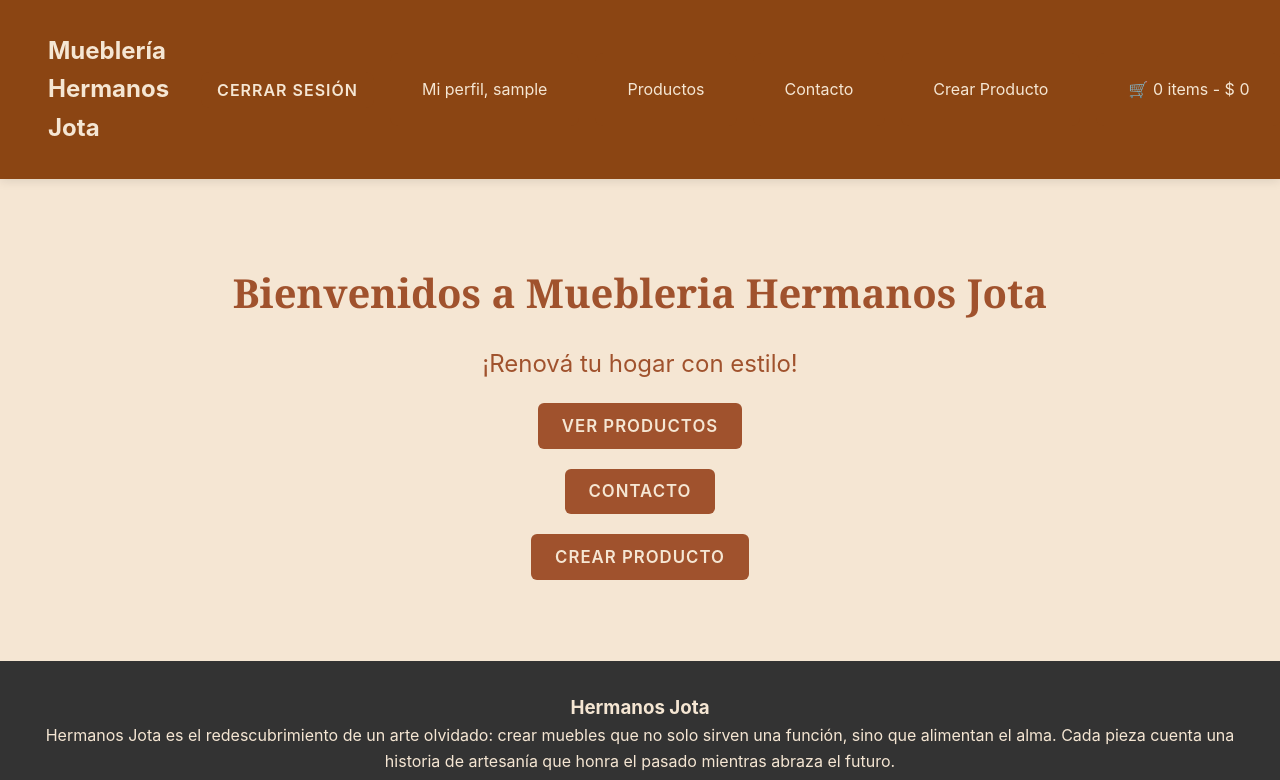
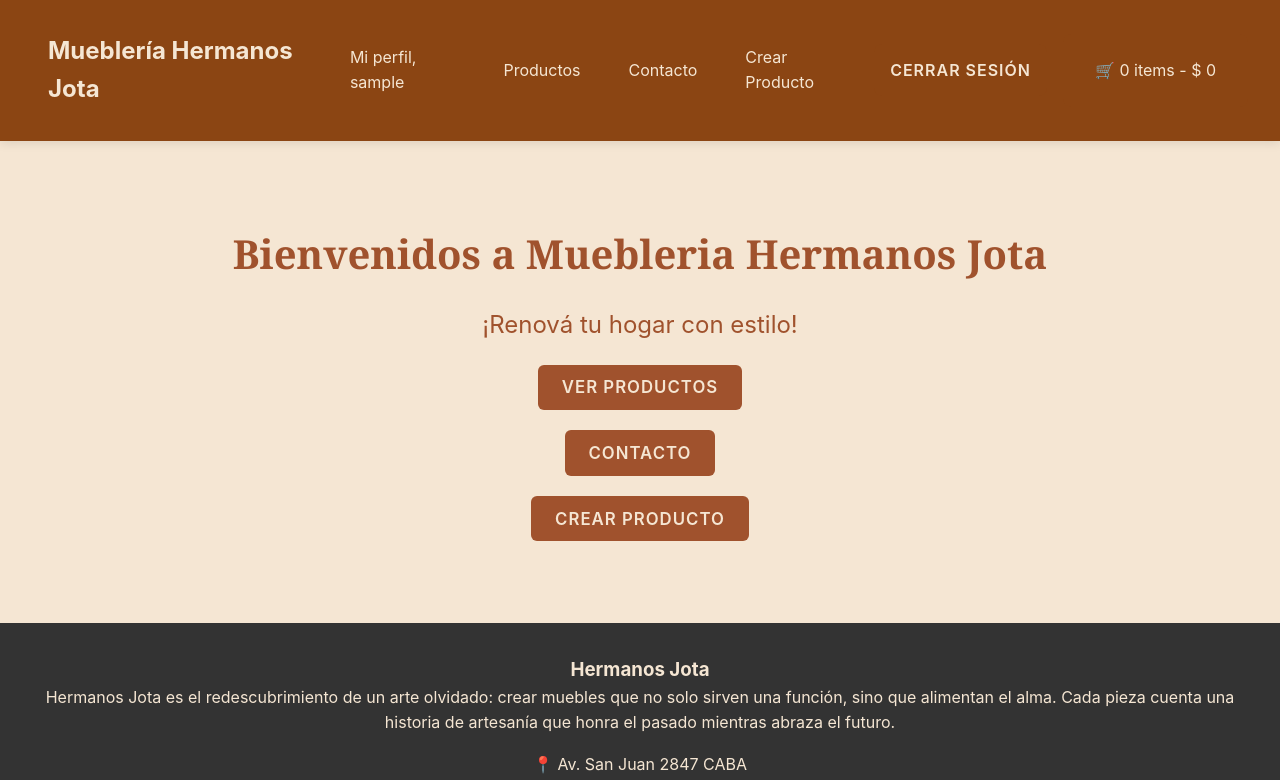
Before and after one commit to 00nic/Muebleria-Hermanos-Jota, a React (Create React App) app in the folder client/: page / in a window 1280 px wide. Shown: the top 780 px of the page. Built offline with nearby package versions, Linux system fonts and the light colour scheme; sample sign-in values are in the browser's storage.

Commit message:
refactor: consolidating links styles

```diff
--- a/client/src/components/NavBar.js
+++ b/client/src/components/NavBar.js
@@ -27,34 +27,25 @@ const Navbar = () => {
             <Link to="/" className="nav-title nav-link">
                 Mueblería Hermanos Jota
             </Link>
-            <Button
-                onClick={logout}
-                nameClass="nav-cart nav-link"
-                title="Cerrar sesión"
-            />
-            <div className="nav-cart">
             <Link to="/perfil" className="nav-link nav-username">
                 Mi perfil, {user.username}
             </Link>
-            </div>
-
-            <div className="nav-cart">
             <Link className="nav-link" to="/productos">
                 Productos
             </Link>
-            </div>
-            <div className="nav-cart">
             <Link className="nav-link" to="/contacto">
                 Contacto
             </Link>
-            </div>
             {user.role === "admin" && (
-                <div className="nav-cart">
                 <Link className="nav-link" to="/admin/crear-producto">
                     Crear Producto
                 </Link>
-                </div>
             )}
+            <Button
+                onClick={logout}
+                nameClass="nav-link"
+                title="Cerrar sesión"
+            />
             <div className="nav-cart">
                 <Link to="/cart" className="nav-link">
                     🛒 {cartCount} items - {formatearPrecio(cartTotal)}
```
Lines whose indentation alone changed are shown as unchanged.
